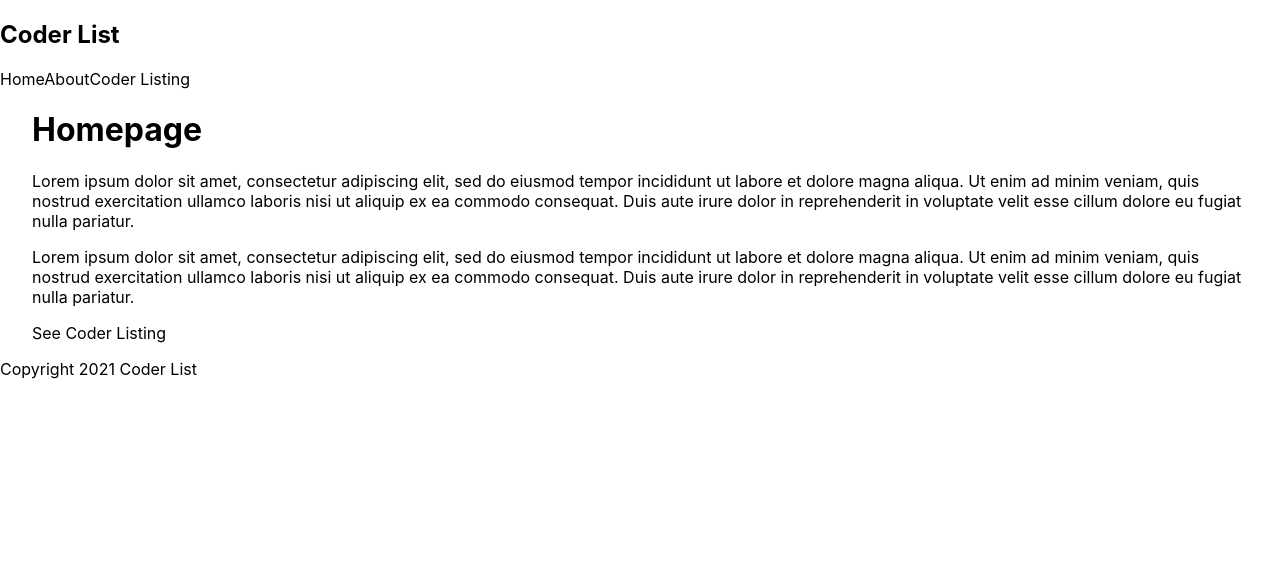
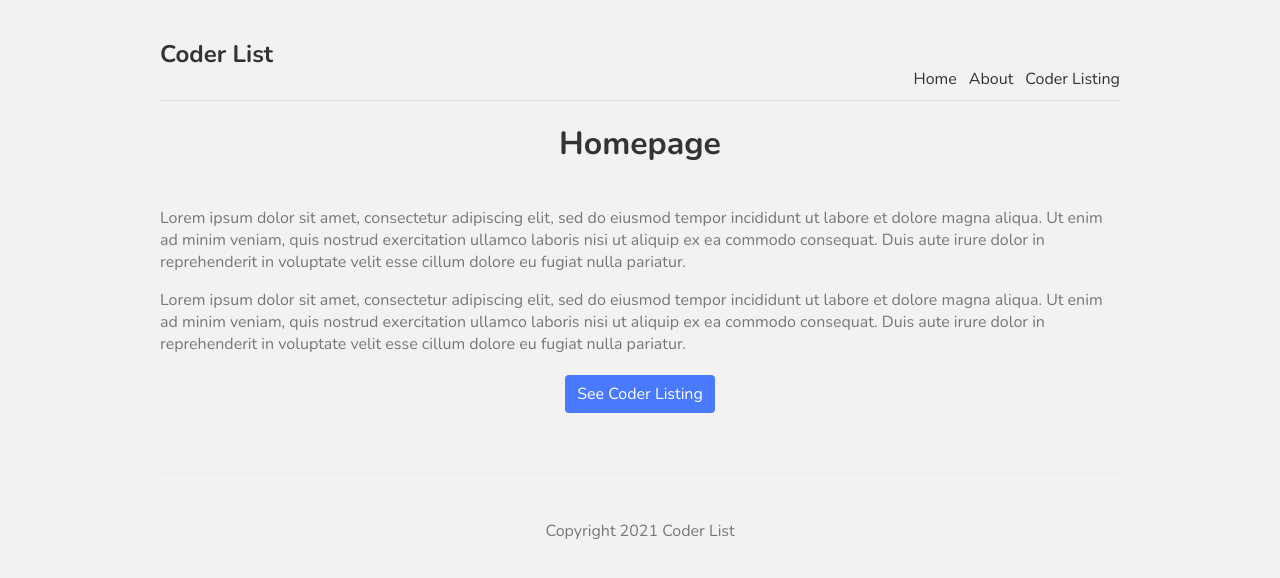
Before and after one commit to ZoransFullstack/next-js-site, a Next.js app: page / in a window 1280 px wide. Shown: the top 578 px of the page. Built offline with nearby package versions, Linux system fonts and the light colour scheme.

Commit message:
style: add styling to components

```diff
--- a/components/Footer.js
+++ b/components/Footer.js
@@ -1,8 +1,8 @@
 const Footer = () => {
   return (
-    <div>
+    <footer>
       <p>Copyright 2021 Coder List</p>
-    </div>
+    </footer>
   );
 };
 
--- a/pages/index.js
+++ b/pages/index.js
@@ -5,23 +5,25 @@
 
 export default function Home() {
   return (
-    <div className={styles.container}>
-      <h1>Homepage</h1>
-      <p>
+    <div>
+      <h1 className={styles.title}>Homepage</h1>
+      <p className={styles.text}>
         Lorem ipsum dolor sit amet, consectetur adipiscing elit, sed do eiusmod
         tempor incididunt ut labore et dolore magna aliqua. Ut enim ad minim
         veniam, quis nostrud exercitation ullamco laboris nisi ut aliquip ex ea
         commodo consequat. Duis aute irure dolor in reprehenderit in voluptate
         velit esse cillum dolore eu fugiat nulla pariatur.
       </p>
-      <p>
+      <p className={styles.text}>
         Lorem ipsum dolor sit amet, consectetur adipiscing elit, sed do eiusmod
         tempor incididunt ut labore et dolore magna aliqua. Ut enim ad minim
         veniam, quis nostrud exercitation ullamco laboris nisi ut aliquip ex ea
         commodo consequat. Duis aute irure dolor in reprehenderit in voluptate
         velit esse cillum dolore eu fugiat nulla pariatur.
       </p>
-      <Link href='/coders'>See Coder Listing</Link>
+      <Link href='/coders'>
+        <a className={styles.btn}>See Coder Listing</a>
+      </Link>
     </div>
   );
 }
--- a/styles/Home.module.css
+++ b/styles/Home.module.css
@@ -1,116 +1,18 @@
-.container {
-  padding: 0 2rem;
-}
-
-.main {
-  min-height: 100vh;
-  padding: 4rem 0;
-  flex: 1;
-  display: flex;
-  flex-direction: column;
-  justify-content: center;
-  align-items: center;
-}
-
-.footer {
-  display: flex;
-  flex: 1;
-  padding: 2rem 0;
-  border-top: 1px solid #eaeaea;
-  justify-content: center;
-  align-items: center;
-}
-
-.footer a {
-  display: flex;
-  justify-content: center;
-  align-items: center;
-  flex-grow: 1;
-}
-
-.title a {
-  color: #0070f3;
-  text-decoration: none;
-}
-
-.title a:hover,
-.title a:focus,
-.title a:active {
-  text-decoration: underline;
-}
-
 .title {
-  margin: 0;
-  line-height: 1.15;
-  font-size: 4rem;
-}
-
-.title,
-.description {
+  color: #333;
+  padding-bottom: 20px;
   text-align: center;
 }
-
-.description {
-  margin: 4rem 0;
-  line-height: 1.5;
-  font-size: 1.5rem;
+.text {
+  color: #777;
 }
-
-.code {
-  background: #fafafa;
-  border-radius: 5px;
-  padding: 0.75rem;
-  font-size: 1.1rem;
-  font-family: Menlo, Monaco, Lucida Console, Liberation Mono, DejaVu Sans Mono,
-    Bitstream Vera Sans Mono, Courier New, monospace;
+.btn {
+  display: block;
+  width: 150px;
+  padding: 8px 0;
+  margin: 20px auto;
+  background: #4979ff;
+  border-radius: 4px;
+  color: white;
+  text-align: center;
 }
-
-.grid {
-  display: flex;
-  align-items: center;
-  justify-content: center;
-  flex-wrap: wrap;
-  max-width: 800px;
-}
-
-.card {
-  margin: 1rem;
-  padding: 1.5rem;
-  text-align: left;
-  color: inherit;
-  text-decoration: none;
-  border: 1px solid #eaeaea;
-  border-radius: 10px;
-  transition: color 0.15s ease, border-color 0.15s ease;
-  max-width: 300px;
-}
-
-.card:hover,
-.card:focus,
-.card:active {
-  color: #0070f3;
-  border-color: #0070f3;
-}
-
-.card h2 {
-  margin: 0 0 1rem 0;
-  font-size: 1.5rem;
-}
-
-.card p {
-  margin: 0;
-  font-size: 1.25rem;
-  line-height: 1.5;
-}
-
-.logo {
-  height: 1em;
-  margin-left: 0.5rem;
-}
-
-@media (max-width: 600px) {
-  .grid {
-    width: 100%;
-    flex-direction: column;
-  }
-}
--- a/styles/globals.css
+++ b/styles/globals.css
@@ -1,16 +1,41 @@
-html,
+@import url('https://fonts.googleapis.com/css2?family=Nunito:wght@300;400;600;700&display=swap');
+
 body {
-  padding: 0;
-  margin: 0;
-  font-family: -apple-system, BlinkMacSystemFont, Segoe UI, Roboto, Oxygen,
-    Ubuntu, Cantarell, Fira Sans, Droid Sans, Helvetica Neue, sans-serif;
+  background: #f2f2f2;
+  color: #333;
+  font-family: 'Nunito';
 }
-
 a {
-  color: inherit;
+  color: #333;
   text-decoration: none;
 }
-
-* {
-  box-sizing: border-box;
+/* This creates a column of 960px and centers any content */
+.content {
+  max-width: 960px;
+  margin: 0 auto;
 }
+nav {
+  margin: 10px auto 80x;
+  padding: 10px 0;
+  display: flex;
+  /* Flex-end justifies all the content to the right */
+  justify-content: flex-end;
+  /* This makes all the content sit on the bottom of the container */
+  align-items: flex-end;
+  border-bottom: 1px solid #ddd;
+}
+nav a {
+  margin-left: 12px;
+}
+/* This justifies the logo on the left unlike the other items in the navbar */
+nav .logo {
+  margin-right: auto;
+}
+footer {
+  display: block;
+  text-align: center;
+  padding: 30px 0;
+  margin-top: 60px;
+  color: #777;
+  border-top: 1px solid #eaeaea;
+}
```
Also changed, not shown: styles/Coders.module.css (added).
